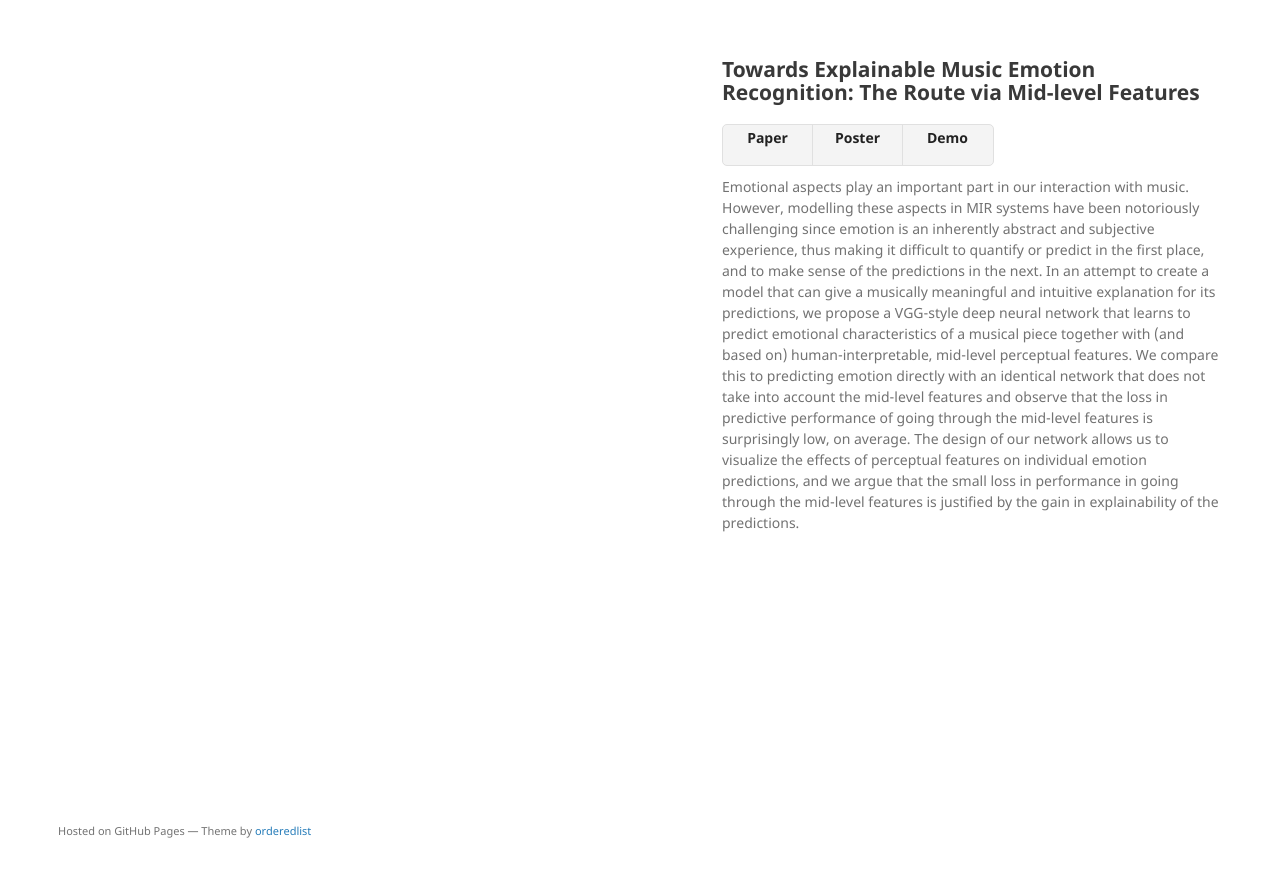
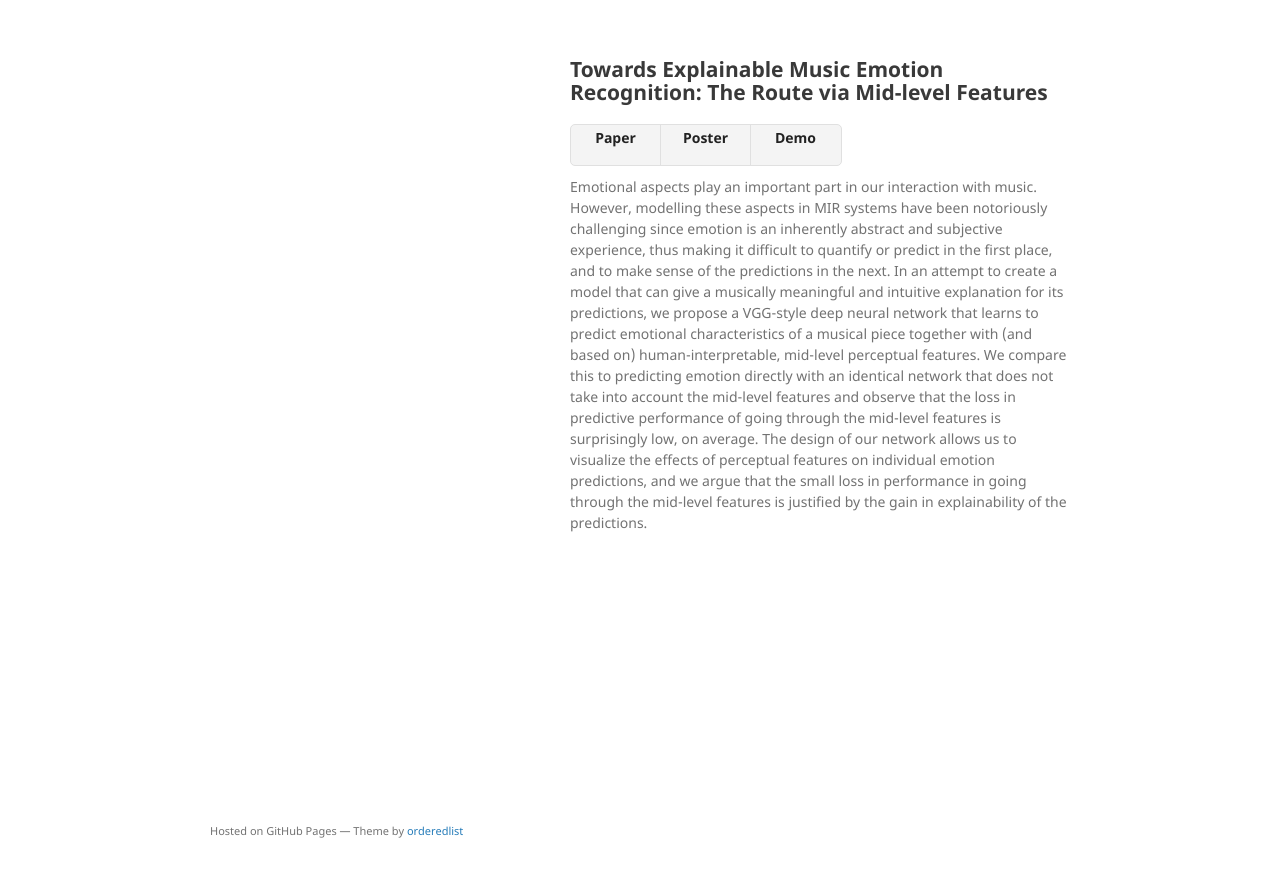
Before and after one commit to shreyanc/shreyanc.github.io, a Jekyll site: the page built from ismir2019_paper_poster.md, in a window 1280 px wide. Shown: the top 877 px of the page. Built offline with Jekyll 4.4.1, drawn with Linux system fonts in a browser that asks for light colours; our own code applies the rules of GitHub Pages for plain Markdown files.

Commit message:
Update minimal.html

```diff
--- a/_layouts/minimal.html
+++ b/_layouts/minimal.html
@@ -22,7 +22,7 @@
 
   </head>
   <body>
-    <!--<div class="wrapper">-->
+    <div class="wrapper">
 
       <section>
 
@@ -35,7 +35,7 @@
         {% endif %}
         <p><small>Hosted on GitHub Pages &mdash; Theme by <a href="https://github.com/orderedlist">orderedlist</a></small></p>
       </footer>
-    <!--</div>-->
+    </div>
     <script src="{{ "/assets/js/scale.fix.js" | relative_url }}"></script>
     {% if site.google_analytics %}
     <script>
```
